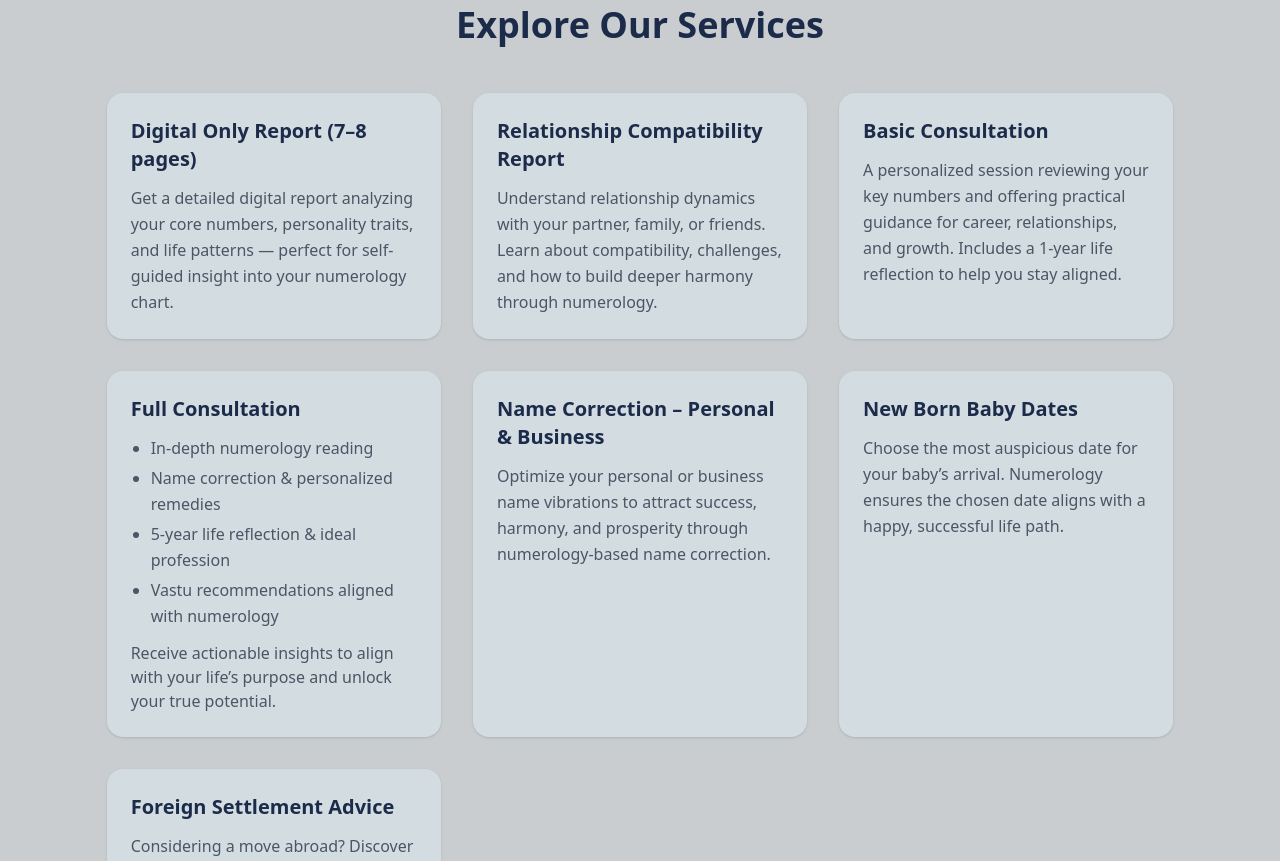
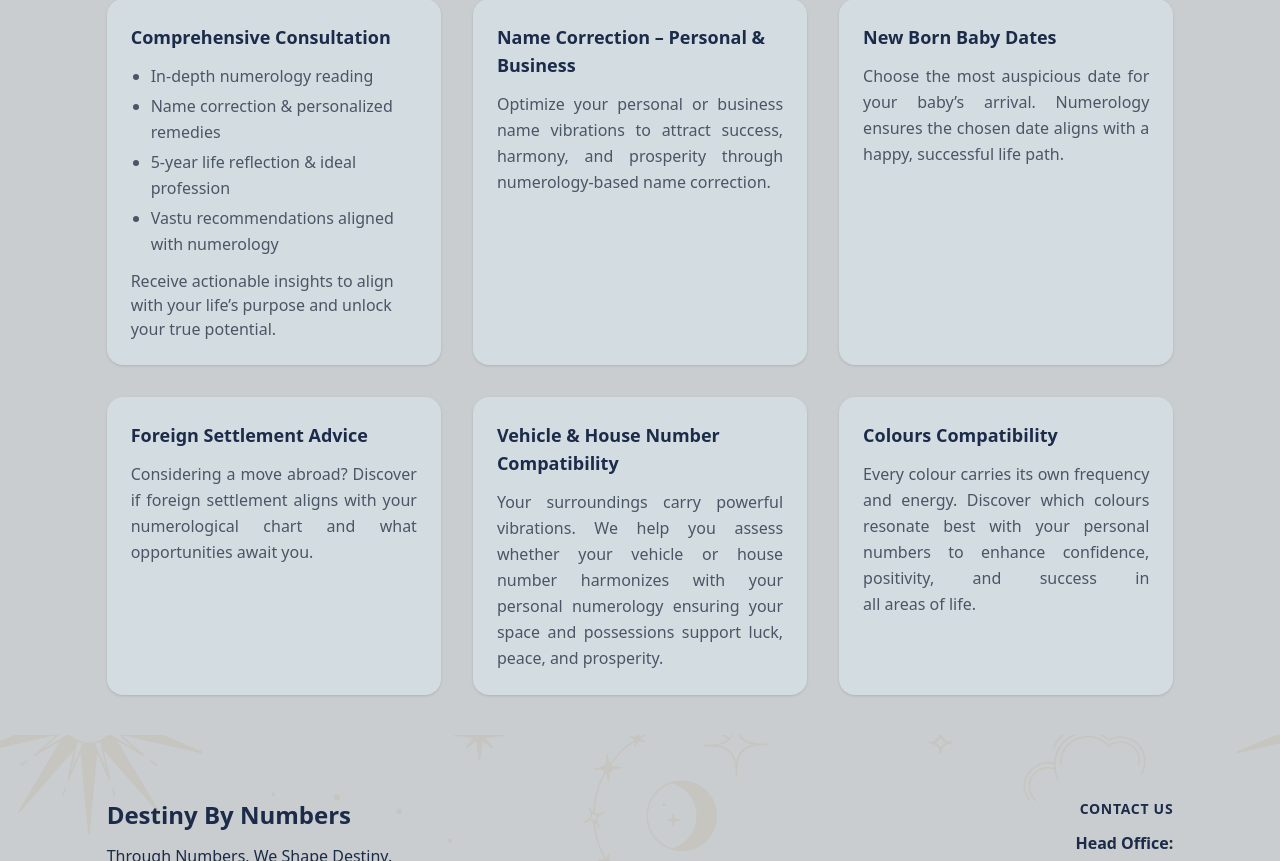
Before and after one commit to BigwigMediaAI/numrology, a Next.js app: page /our-services in a window 1280 px wide. Shown: the part 619-1480 px from the top of the page. Built offline with nearby package versions, Linux system fonts and the light colour scheme.

Commit message:
add changes

```diff
--- a/components/AboutGiftCardSection.tsx
+++ b/components/AboutGiftCardSection.tsx
@@ -18,7 +18,7 @@ const AboutGiftCardSection = () => {
   }, []);
 
   return (
-    <section className="relative py-12 h-[80vh] bg-[var(--background-color)] text-white overflow-hidden ">
+    <section className="relative py-12  bg-[var(--background-color)] text-white overflow-hidden ">
       {/* Background pattern */}
       <div
         className="absolute inset-0 z-0"
--- a/components/Faq.tsx
+++ b/components/Faq.tsx
@@ -79,7 +79,7 @@ export default function FAQSection() {
         />
       </div>
 
-      <div className="relative z-10 w-11/12 md:w-4/5 mx-auto flex flex-col md:flex-row items-center justify-between mt-10">
+      <div className="relative z-10 w-11/12 md:w-4/5 mx-auto flex flex-col md:flex-row items-center justify-between md:mt-10">
         {/* Left Section: Numbers & Arched BG */}
         <div className="relative w-full md:w-1/2 flex justify-center mb-10 md:mb-0">
           {/* Arched Shape */}
--- a/components/Footer.tsx
+++ b/components/Footer.tsx
@@ -29,9 +29,7 @@ const Footer = () => {
         <div>
           <h2 className="text-2xl font-semibold mb-3">Destiny By Numbers</h2>
           <p className="text-base leading-relaxed text-[var(--primary-color)] md:text-justify">
-            Discover the power of numbers with Destiny By Numbers <br /> and
-            unlock the path to your true potential through <br /> personalized
-            numerology insights and guidance.
+            Through Numbers, We Shape Destiny.
           </p>
 
           {/* Social Media */}
--- a/components/GetInTouch.tsx
+++ b/components/GetInTouch.tsx
@@ -9,7 +9,7 @@ import Button from "./Button";
 const GetInTouch = () => {
   const [isPopupOpen, setIsPopupOpen] = useState(false);
   return (
-    <section className="relative py-12 bg-[var(--background-color)] text-[var(--primary-color)] overflow-hidden">
+    <section className="relative bg-[var(--background-color)] text-[var(--primary-color)] overflow-hidden">
       {/* Background pattern */}
       <div
         className="absolute inset-0 z-0"
--- a/src/app/our-services/page.tsx
+++ b/src/app/our-services/page.tsx
@@ -12,7 +12,7 @@ export default function ContactPage() {
       <Navbar />
 
       {/* Hero Section */}
-      <div className="relative h-[70vh] flex flex-col justify-center items-center text-center px-6 tracking-widest">
+      <div className="relative h-[40vh] lg:h-[30vh]  2xl:h-[50vh] flex flex-col justify-center items-center text-center px-6 tracking-widest">
         <Image
           src={banner}
           alt="Contact Banner"
@@ -89,7 +89,7 @@ export default function ContactPage() {
       </section> */}
 
       {/* Services Section */}
-      <section className="bg-[var(--bg-color2)] py-16">
+      <section className="bg-[var(--bg-color2)] py-10">
         <div className="w-11/12 md:w-5/6 mx-auto">
           <h2 className="text-3xl md:text-4xl font-bold text-center text-[var(--primary-color)] mb-12">
             Explore Our Services
@@ -98,22 +98,22 @@ export default function ContactPage() {
           <div className="grid grid-cols-1 md:grid-cols-2 lg:grid-cols-3 gap-8">
             {/* Digital Report */}
             <div className="bg-[#d3dde1] p-6 rounded-2xl shadow hover:shadow-lg transition duration-300">
-              <h3 className="text-xl font-semibold mb-3 text-[var(--primary-color)]">
+              <h3 className="text-lg font-semibold mb-3 text-[var(--primary-color)]">
                 Digital Only Report (7–8 pages)
               </h3>
-              <p className="text-gray-600 leading-relaxed">
+              <p className="text-gray-600 leading-relaxed text-justify">
                 Get a detailed digital report analyzing your core numbers,
-                personality traits, and life patterns — perfect for self-guided
+                personality traits, and life patterns perfect for self-guided
                 insight into your numerology chart.
               </p>
             </div>
 
             {/* Relationship Report */}
             <div className="bg-[#d3dde1] p-6 rounded-2xl shadow hover:shadow-lg transition duration-300">
-              <h3 className="text-xl font-semibold mb-3 text-[var(--primary-color)]">
-                Relationship Compatibility Report
+              <h3 className="text-lg font-semibold mb-3 text-[var(--primary-color)]">
+                Relationship Compatibility
               </h3>
-              <p className="text-gray-600 leading-relaxed">
+              <p className="text-gray-600 leading-relaxed text-justify">
                 Understand relationship dynamics with your partner, family, or
                 friends. Learn about compatibility, challenges, and how to build
                 deeper harmony through numerology.
@@ -122,10 +122,10 @@ export default function ContactPage() {
 
             {/* Basic Consultation */}
             <div className="bg-[#d3dde1] p-6 rounded-2xl shadow hover:shadow-lg transition duration-300">
-              <h3 className="text-xl font-semibold mb-3 text-[var(--primary-color)]">
-                Basic Consultation
+              <h3 className="text-lg font-semibold mb-3 text-[var(--primary-color)]">
+                Essential Consultation
               </h3>
-              <p className="text-gray-600 leading-relaxed">
+              <p className="text-gray-600 leading-relaxed text-justify">
                 A personalized session reviewing your key numbers and offering
                 practical guidance for career, relationships, and growth.
                 Includes a 1-year life reflection to help you stay aligned.
@@ -134,8 +134,8 @@ export default function ContactPage() {
 
             {/* Full Consultation */}
             <div className="bg-[#d3dde1] p-6 rounded-2xl shadow hover:shadow-lg transition duration-300 md:col-span-2 lg:col-span-1">
-              <h3 className="text-xl font-semibold mb-3 text-[var(--primary-color)]">
-                Full Consultation
+              <h3 className="text-lg font-semibold mb-3 text-[var(--primary-color)]">
+                Comprehensive Consultation
               </h3>
               <ul className="text-gray-600 leading-relaxed list-disc pl-5 space-y-1">
                 <li>In-depth numerology reading</li>
@@ -151,10 +151,10 @@ export default function ContactPage() {
 
             {/* Name Correction */}
             <div className="bg-[#d3dde1] p-6 rounded-2xl shadow hover:shadow-lg transition duration-300">
-              <h3 className="text-xl font-semibold mb-3 text-[var(--primary-color)]">
+              <h3 className="text-lg font-semibold mb-3 text-[var(--primary-color)]">
                 Name Correction – Personal & Business
               </h3>
-              <p className="text-gray-600 leading-relaxed">
+              <p className="text-gray-600 leading-relaxed text-justify">
                 Optimize your personal or business name vibrations to attract
                 success, harmony, and prosperity through numerology-based name
                 correction.
@@ -163,10 +163,10 @@ export default function ContactPage() {
 
             {/* New Born Baby Dates */}
             <div className="bg-[#d3dde1] p-6 rounded-2xl shadow hover:shadow-lg transition duration-300">
-              <h3 className="text-xl font-semibold mb-3 text-[var(--primary-color)]">
+              <h3 className="text-lg font-semibold mb-3 text-[var(--primary-color)]">
                 New Born Baby Dates
               </h3>
-              <p className="text-gray-600 leading-relaxed">
+              <p className="text-gray-600 leading-relaxed text-justify">
                 Choose the most auspicious date for your baby’s arrival.
                 Numerology ensures the chosen date aligns with a happy,
                 successful life path.
@@ -175,12 +175,34 @@ export default function ContactPage() {
 
             {/* Foreign Settlement */}
             <div className="bg-[#d3dde1] p-6 rounded-2xl shadow hover:shadow-lg transition duration-300">
-              <h3 className="text-xl font-semibold mb-3 text-[var(--primary-color)]">
+              <h3 className="text-lg font-semibold mb-3 text-[var(--primary-color)]">
                 Foreign Settlement Advice
               </h3>
-              <p className="text-gray-600 leading-relaxed">
+              <p className="text-gray-600 leading-relaxed  text-justify">
                 Considering a move abroad? Discover if foreign settlement aligns
                 with your numerological chart and what opportunities await you.
+              </p>
+            </div>
+            <div className="bg-[#d3dde1] p-6 rounded-2xl shadow hover:shadow-lg transition duration-300">
+              <h3 className="text-lg font-semibold mb-3 text-[var(--primary-color)]">
+                Vehicle & House Number Compatibility
+              </h3>
+              <p className="text-gray-600 leading-relaxed text-justify">
+                Your surroundings carry powerful vibrations. We help you assess
+                whether your vehicle or house number harmonizes with your
+                personal numerology ensuring your space and possessions support
+                luck, peace, and prosperity.
+              </p>
+            </div>
+            <div className="bg-[#d3dde1] p-6 rounded-2xl shadow hover:shadow-lg transition duration-300">
+              <h3 className="text-lg font-semibold mb-3 text-[var(--primary-color)]">
+                Colours Compatibility
+              </h3>
+              <p className="text-gray-600 leading-relaxed  text-justify">
+                Every colour carries its own frequency and energy. Discover
+                which colours resonate best with your personal numbers to
+                enhance confidence, positivity, and success in
+                all areas of life.
               </p>
             </div>
           </div>
--- a/src/app/team/page.tsx
+++ b/src/app/team/page.tsx
@@ -8,6 +8,7 @@ import banner from "../../../assets/astrology-bg.png";
 import Image from "next/image";
 import { FaFacebookF, FaTwitter, FaLinkedinIn } from "react-icons/fa";
 import amit from "../../../assets/amit.png";
+import kamal from "../../../assets/kamal (1).jpg";
 const teamMembers = [
   {
     name: "John Doe",
@@ -114,7 +115,7 @@ export default function ContactPage() {
               alt="Founder of Destiny by Numbers"
               width={600}
               height={530}
-              className="w-full h-[530px] object-cover"
+              className="w-full lg:h-[400px] 2xl:h-[450px] object-cover"
             />
           </div>
 
@@ -183,11 +184,11 @@ export default function ContactPage() {
           {/* Founder Image */}
           <div className="rounded-xl col-span-1 overflow-hidden shadow-md hover:shadow-xl transition duration-300 bg-white">
             <Image
-              src={amit}
+              src={kamal}
               alt="Founder of Destiny by Numbers"
               width={600}
               height={530}
-              className="w-full h-[530px] object-cover"
+              className="w-full lg:h-[400px] 2xl:h-[450px] object-cover"
             />
           </div>
         </div>
```
Also changed, not shown: components/Hero.tsx (+7 -7 lines), components/Services.tsx (+8 -5 lines), components/WhatWeDo.tsx (+10 -10 lines), assets/kamal (1).jpg (added), assets/kamal (2).jpg (added).
